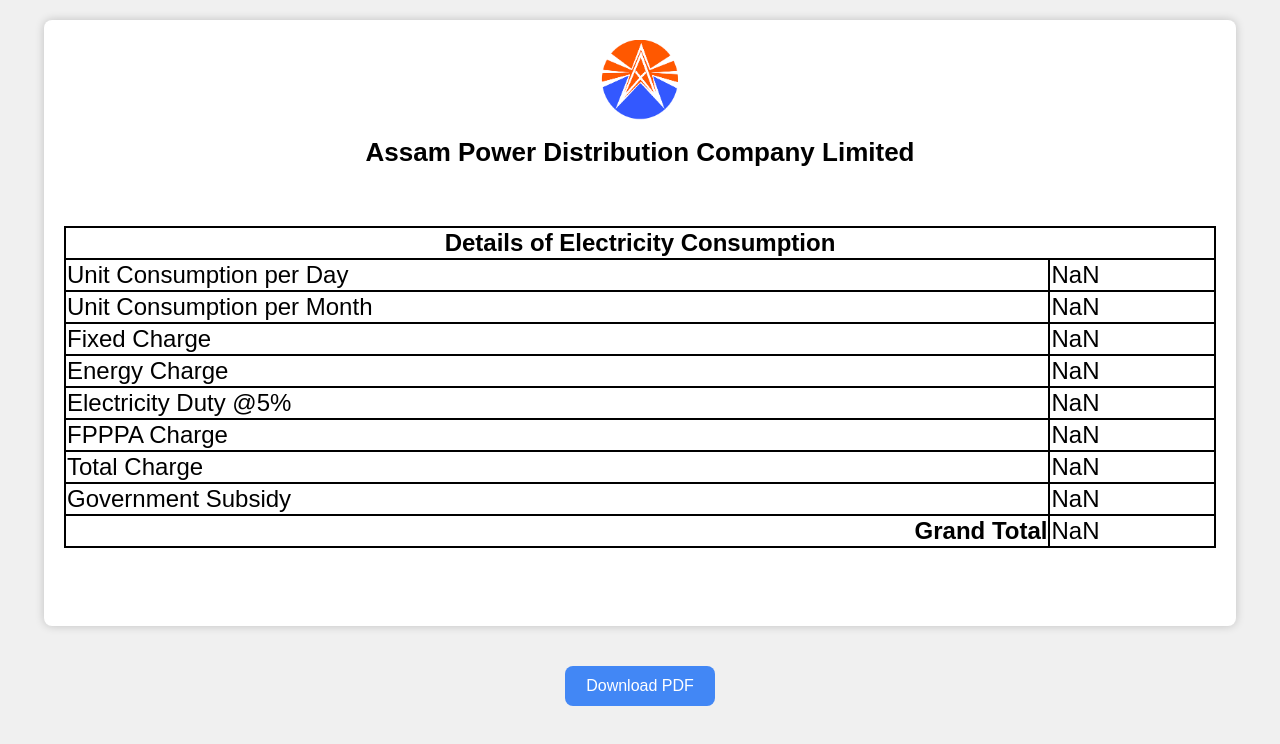
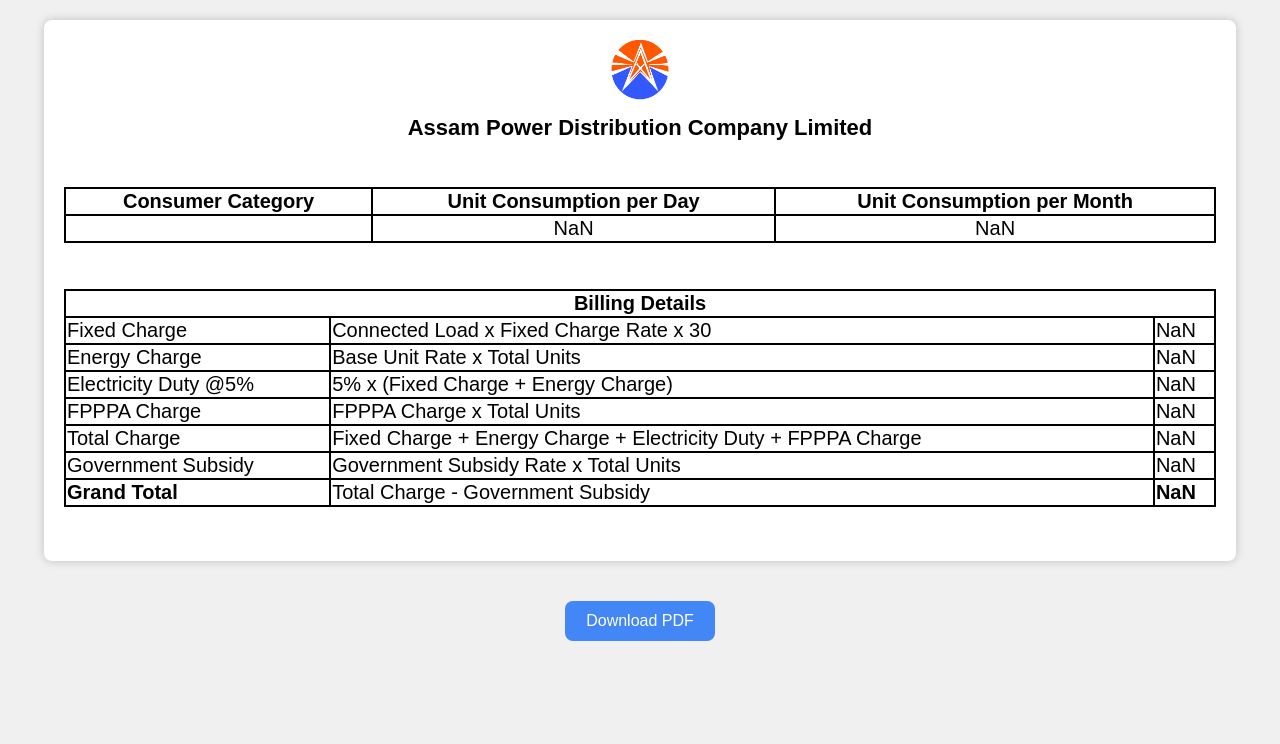
Before and after one commit to AshishKPathinnya/Electricity_UnitCalculator, a plain HTML site: page report.html in a window 1280 px wide. Drawn offline with Linux system fonts and the light colour scheme.

Commit message:
Bill Breakdown Details added, Go Back button in Chart saves current instance of previous page

```diff
--- a/report.html
+++ b/report.html
@@ -16,42 +16,54 @@
 
         <table>
             <tr>
-                <th colspan="2">Details of Electricity Consumption</th>
+                <th>Consumer Category</th>
+                <th>Unit Consumption per Day</th>
+                <th>Unit Consumption per Month</th>
             </tr>
             <tr>
-                <td>Unit Consumption per Day</td>
-                <td id="per_day_unit"></td>
+                <td id="consumer_category" style="text-align: center"></td>
+                <td id="per_day_unit" style="text-align: center"></td>
+                <td id="per_month_unit" style="text-align: center"></td>
             </tr>
+        </table>
+
+        <table>
             <tr>
-                <td>Unit Consumption per Month</td>
-                <td id="per_month_unit"></td>
+                <th colspan="3">Billing Details</th>
             </tr>
             <tr>
                 <td>Fixed Charge</td>
+                <td id="fixed_charge_break">Connected Load x Fixed Charge Rate x 30</td>
                 <td id="fixed_charge"></td>
             </tr>
             <tr>
                 <td>Energy Charge</td>
+                <td id="energy_charge_break">Base Unit Rate x Total Units</td>
                 <td id="energy_charge"></td>
             </tr>
             <tr>
                 <td>Electricity Duty @5%</td>
+                <td id="electricity_duty_break">5% x (Fixed Charge + Energy Charge)</td>
                 <td id="electricity_duty"></td>
             </tr>
             <tr>
                 <td>FPPPA Charge</td>
+                <td id="fpppa_charge_break">FPPPA Charge x Total Units</td>
                 <td id="fpppa_charge"></td>
             </tr>
             <tr>
                 <td>Total Charge</td>
+                <td id="total_charge_break">Fixed Charge + Energy Charge + Electricity Duty + FPPPA Charge</td>
                 <td id="total_charge"></td>
             </tr>
             <tr>
                 <td>Government Subsidy</td>
+                <td id="govt_subsidy_break">Government Subsidy Rate x Total Units</td>
                 <td id="govt_subsidy"></td>
             </tr>
             <tr>
                 <td id="gTotal">Grand Total</td>
+                <td>Total Charge - Government Subsidy</td>
                 <td id="grand_total"></td>
             </tr>
         </table>
--- a/reportscript.js
+++ b/reportscript.js
@@ -1,24 +1,32 @@
 function showReport(){
+    const consumerCategoryCell = document.querySelector("#consumer_category");
+    consumerCategoryCell.textContent = localStorage.getItem("category");
     const perDayUnitsCell = document.querySelector("#per_day_unit");
     perDayUnitsCell.textContent = parseFloat(localStorage.getItem("perDayUnits")).toFixed(2);
     const totalUnitsCell = document.querySelector("#per_month_unit");
     totalUnitsCell.textContent = parseFloat(localStorage.getItem("totalUnits")).toFixed(2);
+
     const fixedChargeCell = document.querySelector("#fixed_charge");
     fixedChargeCell.textContent = parseFloat(localStorage.getItem("fixedCharge")).toFixed(2);
+
     const energyChargeCell = document.querySelector("#energy_charge");
     energyChargeCell.textContent = parseFloat(localStorage.getItem("energyCharge")).toFixed(2);
+
     const electricityDutyCell = document.querySelector("#electricity_duty");
     electricityDutyCell.textContent = parseFloat(localStorage.getItem("electricityDuty")).toFixed(2);
+
     const fpppaCell = document.querySelector("#fpppa_charge");
     fpppaCell.textContent = parseFloat(localStorage.getItem("fpppa")).toFixed(2);
+
     const totalChargeCell = document.querySelector("#total_charge");
     totalChargeCell.textContent = parseFloat(localStorage.getItem("totalCharge")).toFixed(2);
+
     const govtSubsidyCell = document.querySelector("#govt_subsidy");
     govtSubsidyCell.textContent = parseFloat(localStorage.getItem("govtSubsidy")).toFixed(2);
+
     const grandTotalCell = document.querySelector("#grand_total");
     grandTotalCell.textContent = parseFloat(localStorage.getItem("grandTotal")).toFixed(2);
 
-    localStorage.clear();
 }
 
 showReport();
--- a/reportstyle.css
+++ b/reportstyle.css
@@ -16,31 +16,30 @@
 }
 
 .logo {
-    width: 80px;
-    height: 80px;
+    width: 60px;
+    height: 60px;
     display: block;
     margin: 0 auto 10px;
 }
 
 h1 {
     text-align: center;
-    font-size: 26px;
+    font-size: 22px;
 }
 
 table {
 border-collapse: collapse;
 width: 100%;
-margin-top: 5%;
-margin-bottom: 5%;
+margin-top: 4%;
+margin-bottom: 3%;
 }
 
 table, th, td {
     border: 2px solid black;
-    font-size: 24px;
+    font-size: 20px;
 }
 
-#gTotal {
-    text-align: right;
+#gTotal, #grand_total {
     font-weight: bolder;
 }
 
```
Also changed, not shown: chart.html (+4 -5 lines), chartstyle.css (+13 -14 lines), index.html (+1 -1 lines), script.js (+9 -0 lines).
